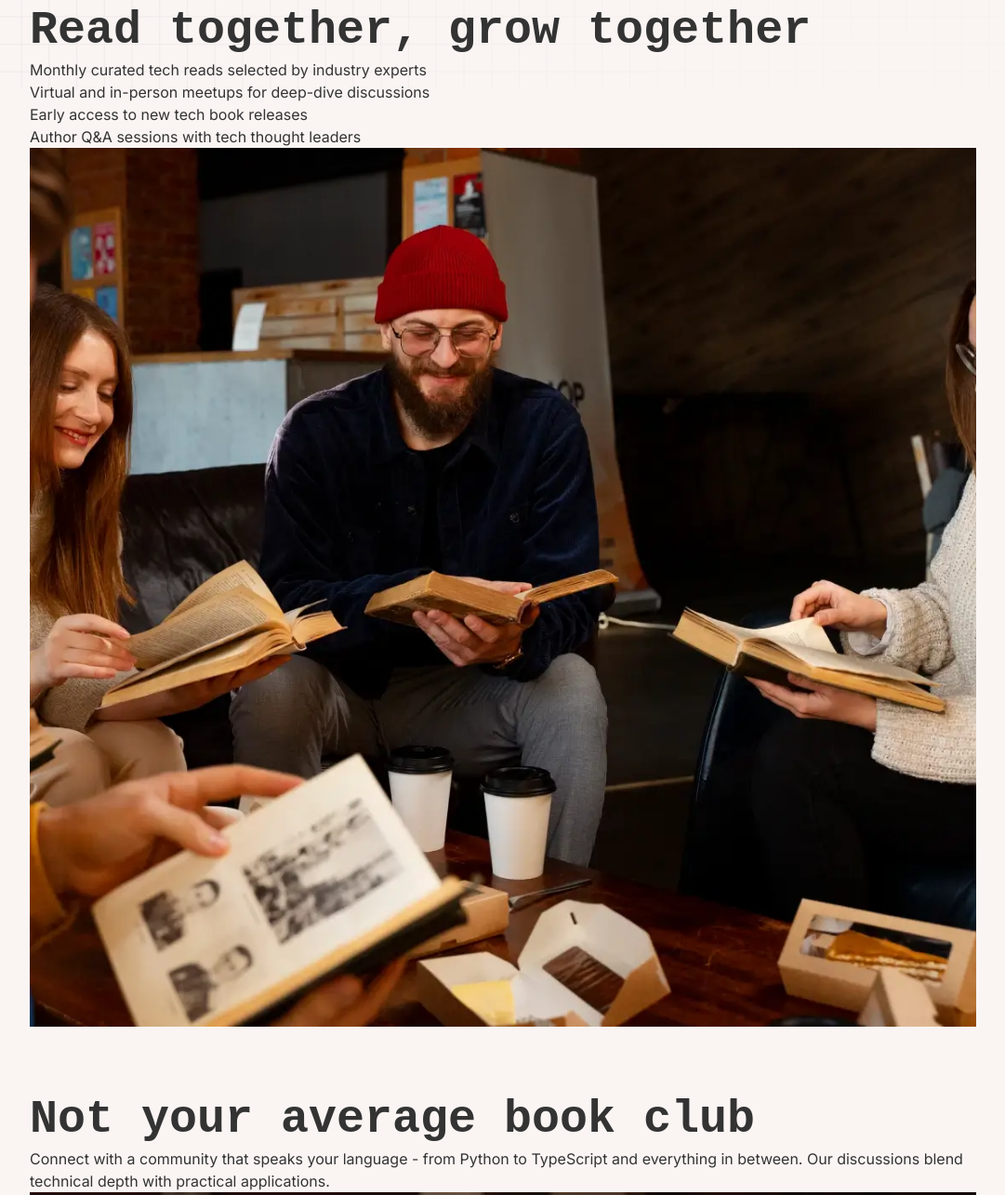
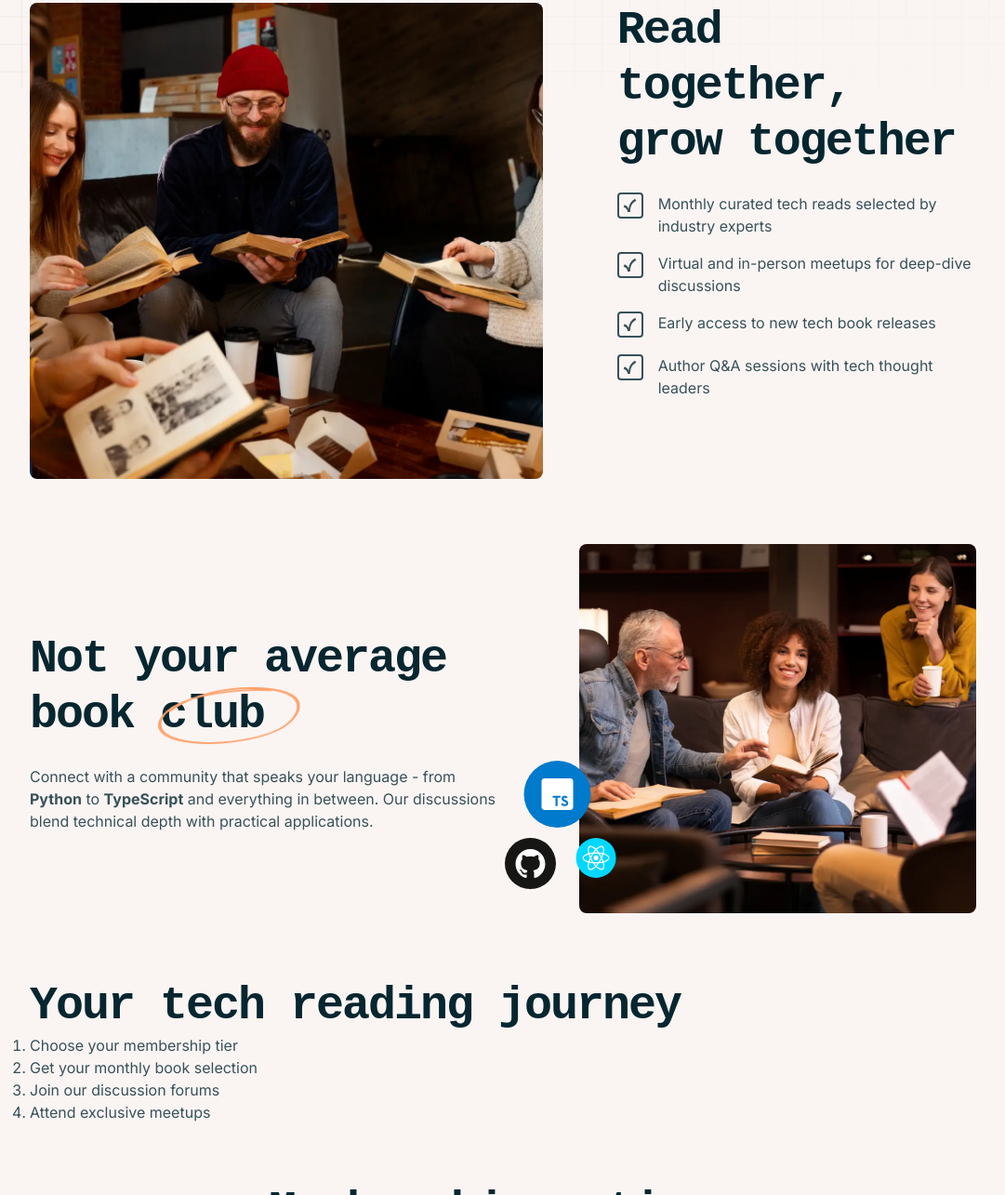
Before and after one commit to KingJosephI/tech-book-club, a plain HTML site: page index.html in a window 1280 px wide. Shown: the part 724-2009 px from the top of the page at 93% size, without its empty margins (99-1180 px from the left). Drawn offline with Linux system fonts and the light colour scheme; a web font is replaced by a local one.

Commit message:
feat: style the not-average section

```diff
--- a/index.html
+++ b/index.html
@@ -60,7 +60,7 @@
       </section>
 
       <section class="read-together">
-        <div>
+        <div class="read-together__content">
           <h2 class="read-together__title">Read together, grow together</h2>
           <ul class="read-together__list">
             <li>Monthly curated tech reads selected by industry experts</li>
@@ -86,15 +86,18 @@
       </section>
 
       <section class="not-average">
-        <div>
-          <h2 class="not-average__title">Not your average book club</h2>
+        <div class="not-average__content">
+          <h2 class="not-average__title">
+            <span>Not your average book club</span>
+            <img src="/assets/images/pattern-circle.png" alt="">
+          </h2>
           <p class="not-average__description">
-            Connect with a community that speaks your language - from Python to
-            TypeScript and everything in between. Our discussions blend technical
+            Connect with a community that speaks your language - from <strong>Python</strong> to
+            <strong>TypeScript</strong> and everything in between. Our discussions blend technical
             depth with practical applications.
           </p>
         </div>
-        <picture class="not-average__image"">
+        <picture class="not-average__image">
           <source
             media="(min-width: 1024px)"
             srcset="/assets/images/image-not-average-desktop.webp"
@@ -108,6 +111,7 @@
             alt="Not average illustration"
           />
         </picture>
+        <img src="/assets/images/logos-tech.svg" alt="" class="logos">
       </section>
 
       <section class="how-it-works">
--- a/style.css
+++ b/style.css
@@ -46,7 +46,7 @@ body {
   font-family: 'Inter', sans-serif;
   font-size: 16px;
   line-height: 1.5;
-  color: #333;
+  color: var(--neutral-700);
   background-color: var(--neutral-100);
   background-image: url('./assets/images/pattern-light-bg.svg');
   background-repeat: no-repeat ;
@@ -55,9 +55,20 @@ body {
 
 h1, h2, h3 {
   font-family: "Martian Mono", monospace;
+  color: var(--neutral-900);
+}
+
+p {
+  color: var(--neutral-700);
 }
 
 h2 {
+
+  font-size: 34px;
+  line-height: 130%;
+  letter-spacing: -2px;
+  font-weight: 600;
+
   @media (min-width: 768px) {
     font-size: 50px;
     line-height: 120%;
@@ -187,8 +198,112 @@ main {
   gap: 4px;
 }
 
-.hero__image {
+.hero__image, img {
   border-radius: 8px;
+}
+
+.read-together {
+  display: flex;
+  flex-direction: column;
+
+  @media (min-width: 1024px) {
+    flex-direction: row;
+    gap: 80px;
+
+    .read-together__content {
+      order: 2;
+    }
+
+    .read-together__title {
+      letter-spacing: -2px;
+    }
+  }
+
+  .read-together__title {
+    padding-bottom: 24px;
+
+    @media (min-width: 1024px) {
+      /* text-wrap: wrap; */
+      width: 100%;
+    }
+  }
+
+  .read-together__list {
+    display: flex;
+    flex-direction: column;
+    gap: 16px;
+
+    li {
+      display: flex;
+    }
+
+    li::before {
+      content: url('/assets/images/icon-check.svg');
+      margin-right: 16px;
+      line-height: 100%;
+    }
+  }
+
+
+}
+
+.not-average {
+  display: flex;
+  flex-direction: column;
+  gap: 24px;
+  position: relative;
+
+
+  .not-average__title {
+    position: relative;
+    padding-bottom: 24px;
+
+    img {
+      position: absolute;
+      /* right: 42%; */
+      left: 0;
+      bottom: 15%;
+      width: 34%;
+    }
+
+    @media (min-width: 768px) {
+      img {
+        width: 20%;
+      }
+    }
+    @media (min-width: 1024px) {
+      img {
+        left: 27%;
+        width: 30%;
+      }
+    }
+  }
+
+  .logos {
+    display: none;
+
+    @media (min-width: 768px) {
+      display: block;
+      position: absolute;
+      bottom: 8%;
+      right: 5%;
+
+    }
+
+    @media (min-width: 1024px) {
+      /* display: block; */
+      right: 38%;
+
+    }
+  }
+
+
+  @media (min-width: 1024px) {
+    flex-direction: row;
+    align-items: center;
+    gap: 80px;
+  }
+
 }
 
 .membership {
@@ -303,9 +418,6 @@ main {
     }
   }
 
-  .membership__plan--pro {
-
-  }
 }
 
 .comment {
@@ -386,6 +498,7 @@ main {
     font-weight: 600;
     text-align: center;
     padding-bottom: 40px;
+    color: var(--neutral-100);
   }
 
 
```
